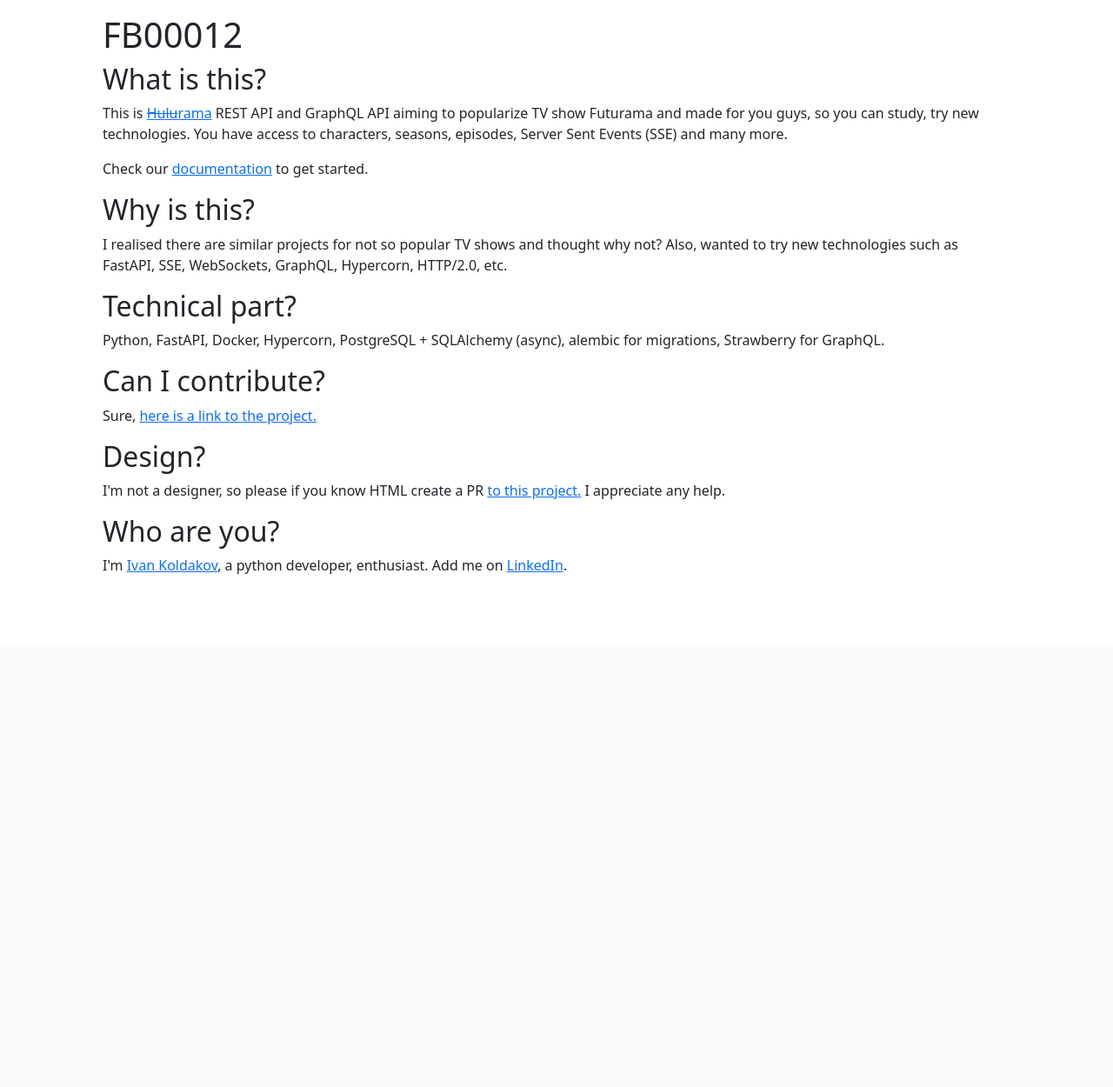
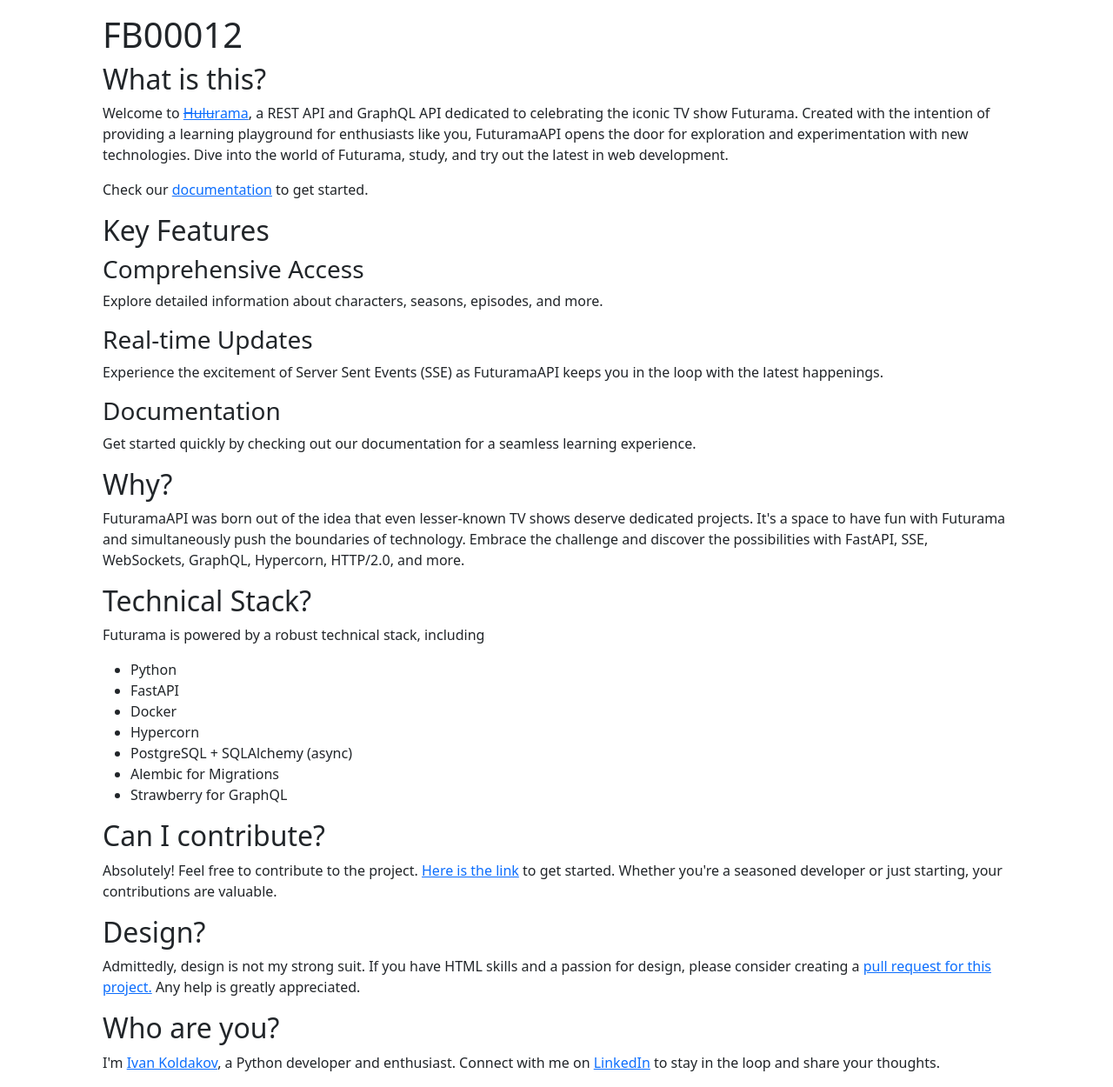
Before and after one commit to koldakov/futuramaapi, a Python web app: template templates/about.html in a window 1280 px wide. Shown: the part 56-1306 px from the top of the page at 87% size. Before the commit the page ends 716 px from the top, so only its background shows below. Run offline with Jinja, Linux system fonts and the light colour scheme; the template is opened without the code that fills it: most values are stand-ins (such as "Sample title", 1, 10 or a date in 2020).

Commit message:
Update about page

```diff
--- a/templates/about.html
+++ b/templates/about.html
@@ -14,52 +14,82 @@
   <h2>{{ _("What is this?") }}</h2>
   <p>
     {% trans %}
-    This is
+    Welcome to
     <a
       href="https://www.hulu.com/series/futurama-85bf4cc1-cd8b-4469-ad87-7289217a0b74"
       target="_blank"
-    ><s>Hulu</s>rama</a> REST API
-    and GraphQL API aiming to popularize TV show Futurama and made for you guys, so you can study, try new technologies.
-    You have access to characters, seasons, episodes,
-    Server Sent Events (SSE) and many more.
+    ><s>Hulu</s>rama</a>, a REST API and GraphQL API dedicated to celebrating the iconic TV show Futurama.
+    Created with the intention of providing a learning playground for enthusiasts like you,
+    FuturamaAPI opens the door for exploration and experimentation with new technologies.
+    Dive into the world of Futurama, study, and try out the latest in web development.
     {% endtrans %}
   </p>
   <p>
     {{ _("Check our") }}
     <a href="{{ relative_path_for('redoc_html') }}">{{ _("documentation") }}</a> {{ _("to get started.") }}
   </p>
-  <h2>{{ _("Why is this?") }}</h2>
+  <h2>{{ _("Key Features") }}</h2>
+  {% trans %}
+  <div>
+    <h3>Comprehensive Access</h3>
+    <p>
+      Explore detailed information about characters, seasons, episodes, and more.
+    </p>
+    <h3>Real-time Updates</h3>
+    <p>
+      Experience the excitement of Server Sent Events (SSE) as FuturamaAPI
+      keeps you in the loop with the latest happenings.
+    </p>
+    <h3>Documentation</h3>
+    <p>Get started quickly by checking out our documentation for a seamless learning experience.</p>
+  </div>
+  {% endtrans %}
+  <h2>{{ _("Why?") }}</h2>
   {% trans %}
   <p>
-    I realised there are similar projects for not so popular TV shows and thought why not? Also, wanted to try
-    new technologies such as FastAPI, SSE, WebSockets, GraphQL, Hypercorn, HTTP/2.0, etc.
+    FuturamaAPI was born out of the idea that even lesser-known TV shows deserve dedicated projects.
+    It's a space to have fun with Futurama and simultaneously push the boundaries of technology.
+    Embrace the challenge and discover the possibilities with FastAPI, SSE, WebSockets, GraphQL, Hypercorn,
+    HTTP/2.0, and more.
   </p>
   {% endtrans %}
-  <h2>{{ _("Technical part?") }}</h2>
+  <h2>{{ _("Technical Stack?") }}</h2>
   {% trans %}
-  <p>
-    Python, FastAPI, Docker, Hypercorn, PostgreSQL + SQLAlchemy (async), alembic for migrations, Strawberry for GraphQL.
-  </p>
+  <p>Futurama is powered by a robust technical stack, including</p>
+  <ul>
+    <li>Python</li>
+    <li>FastAPI</li>
+    <li>Docker</li>
+    <li>Hypercorn</li>
+    <li>PostgreSQL + SQLAlchemy (async)</li>
+    <li>Alembic for Migrations</li>
+    <li>Strawberry for GraphQL</li>
+  </ul>
   {% endtrans %}
   <h2>{{ _("Can I contribute?") }}</h2>
   {% trans %}
   <p>
-    Sure, <a href="https://github.com/AivGitHub/futuramaapi/" target="_blank">here is a link to the project.</a>
+    Absolutely! Feel free to contribute to the project.
+    <a href="https://github.com/AivGitHub/futuramaapi/" target="_blank">Here is the link</a> to get started.
+    Whether you're a seasoned developer or just starting, your contributions are valuable.
   </p>
   {% endtrans %}
   <h2>{{ _("Design?") }}</h2>
   {% trans %}
   <p>
-    I'm not a designer, so please if you know HTML create a PR
-    <a href="https://github.com/AivGitHub/futuramaapi/" target="_blank">to this project.</a>
-    I appreciate any help.
+    Admittedly, design is not my strong suit. If you have HTML skills and a passion for design,
+    please consider creating a
+    <a href="https://github.com/AivGitHub/futuramaapi/" target="_blank">pull request for this project.</a>
+    Any help is greatly appreciated.
   </p>
   {% endtrans %}
   <h2>{{ _("Who are you?") }}</h2>
   {% trans %}
   <p>
-    I'm <a href="https://koldakov.com" target="_blank">Ivan Koldakov</a>, a python developer, enthusiast.
-    Add me on <a href="https://linkedin.com/in/aiv/" target="_blank">LinkedIn</a>.
+    I'm <a href="https://koldakov.com" target="_blank">Ivan Koldakov</a>,
+    a Python developer and enthusiast.
+    Connect with me on <a href="https://linkedin.com/in/aiv/" target="_blank">LinkedIn</a>
+    to stay in the loop and share your thoughts.
   </p>
   {% endtrans %}
 </div>
```
Also changed, not shown: locale/en_US/LC_MESSAGES/messages.po.
